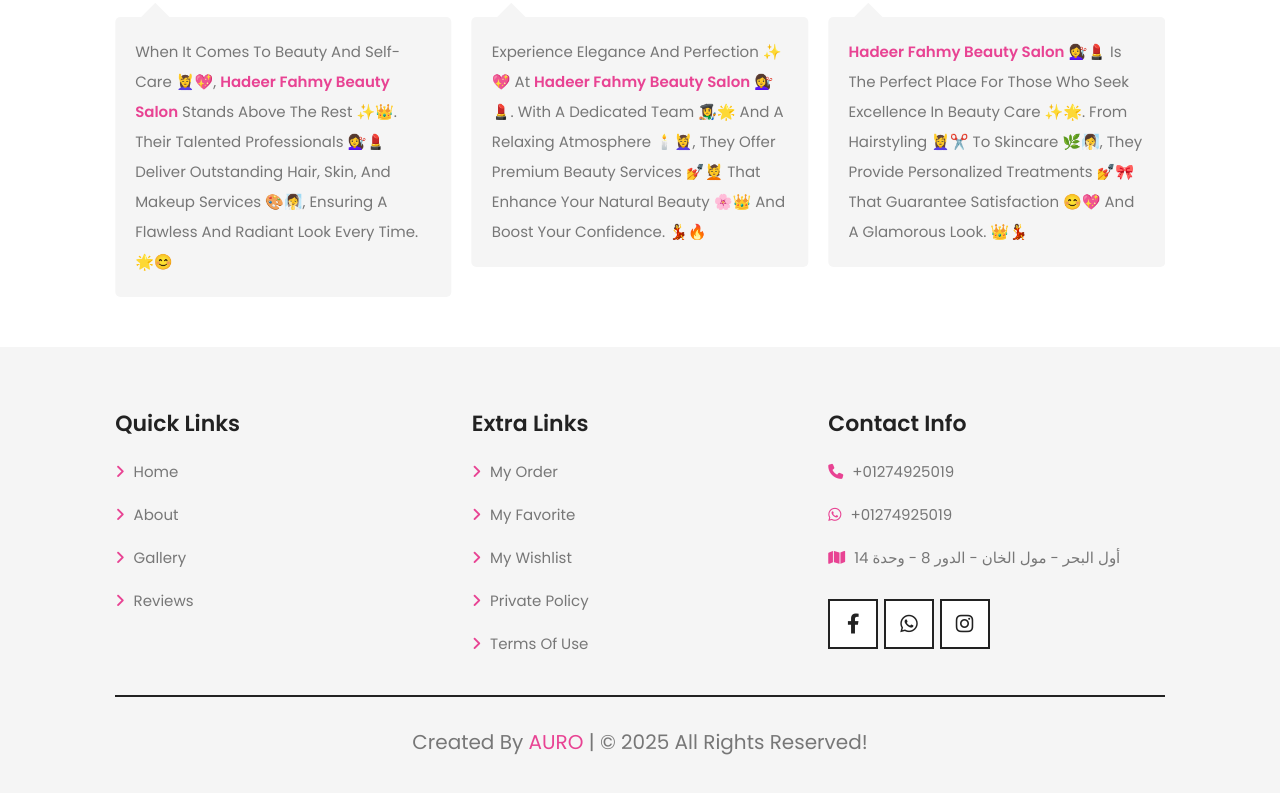
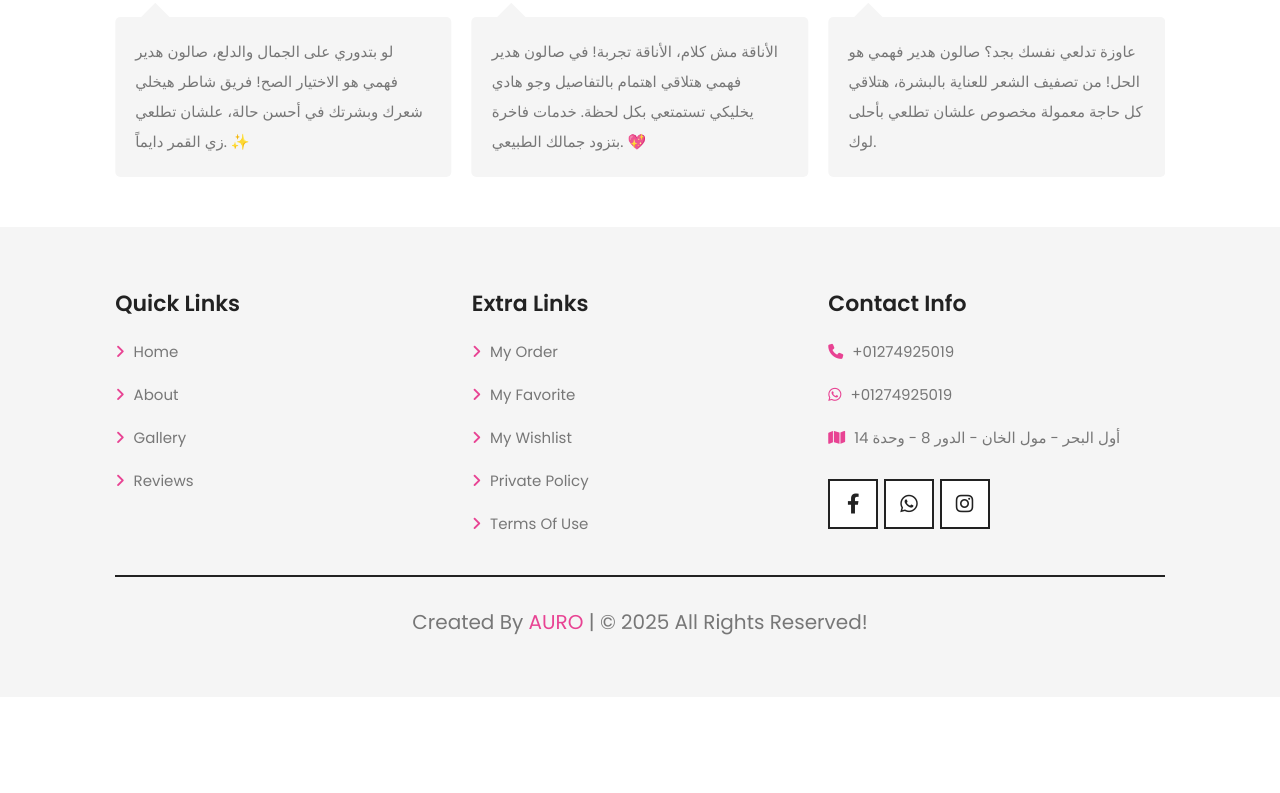
Before and after one commit to mrhoba9/beauty, a plain HTML site: page index.html in a window 1280 px wide. Shown: the part 2778-3571 px from the top of the page. After the commit the page ends 3475 px from the top, so only its background shows below. Drawn offline with nearby package versions, Linux system fonts and the light colour scheme; some packages are replaced by stand-ins of ours; a script that the page names is missing.

Commit message:
review to arabic

```diff
--- a/index.html
+++ b/index.html
@@ -162,7 +162,7 @@
                                 </div>
                             </div>
                         </div>
-                        <p class="text"><strong style="color:#e84393">Hadeer Fahmy Beauty Salon</strong> is the ultimate destination for luxury beauty treatments 💆‍♀️✨. With expert stylists 💇‍♀️💄 and premium products 🛍️🌿, they provide top-tier services that leave you feeling refreshed, confident, and stunning. 🌟😍  </p>
+                        <p class="text">صالون هدير فهمي هو المكان اللي هيديلك تجربة عناية فاخرة 💆‍♀️. مع أحسن خبراء التصفيف ومنتجات تحفة، هتحسي كأنك ملكة وثقتك هتبقى في السما!</p>
                     </div>
                     <div class="swiper-slide slide">
                         <div class="user">
@@ -178,7 +178,7 @@
                                 </div>
                             </div>
                         </div>
-                        <p class="text">When it comes to beauty and self-care 💆‍♀️💖, <strong style="color:#e84393">Hadeer Fahmy Beauty Salon</strong> stands above the rest ✨👑. Their talented professionals 💇‍♀️💄 deliver outstanding hair, skin, and makeup services 🎨🧖‍♀️, ensuring a flawless and radiant look every time. 🌟😊  </p>
+                        <p class="text">لو بتدوري على الجمال والدلع، صالون هدير فهمي هو الاختيار الصح! فريق شاطر هيخلي شعرك وبشرتك في أحسن حالة، علشان تطلعي زي القمر دايماً. ✨</p>
                     </div>
                     <div class="swiper-slide slide">
                         <div class="user">
@@ -194,7 +194,7 @@
                                 </div>
                             </div>
                         </div>
-                        <p class="text">Experience elegance and perfection ✨💖 at <strong style="color:#e84393">Hadeer Fahmy Beauty Salon</strong> 💇‍♀️💄. With a dedicated team 👩‍🎨🌟 and a relaxing atmosphere 🕯️💆‍♀️, they offer premium beauty services 💅💆 that enhance your natural beauty 🌸👑 and boost your confidence. 💃🔥  </p>
+                        <p class="text">الأناقة مش كلام، الأناقة تجربة! في صالون هدير فهمي هتلاقي اهتمام بالتفاصيل وجو هادي يخليكي تستمتعي بكل لحظة. خدمات فاخرة بتزود جمالك الطبيعي. 💖</p>
                     </div>
                     <div class="swiper-slide slide">
                         <div class="user">
@@ -210,7 +210,7 @@
                                 </div>
                             </div>
                         </div>
-                        <p class="text"><strong style="color:#e84393">Hadeer Fahmy Beauty Salon</strong> 💇‍♀️💄 is the perfect place for those who seek excellence in beauty care ✨🌟. From hairstyling 💆‍♀️✂️ to skincare 🌿🧖‍♀️, they provide personalized treatments 💅🎀 that guarantee satisfaction 😊💖 and a glamorous look. 👑💃  </p>
+                        <p class="text">عاوزة تدلعي نفسك بجد؟ صالون هدير فهمي هو الحل! من تصفيف الشعر للعناية بالبشرة، هتلاقي كل حاجة معمولة مخصوص علشان تطلعي بأحلى لوك. </p>
                     </div>
                     <div class="swiper-slide slide">
                         <div class="user">
@@ -225,7 +225,7 @@
                                 </div>
                             </div>
                         </div>
-                        <p class="text"><strong style="color:#e84393">Hadeer Fahmy Beauty Salon</strong> 💇‍♀️✨ is your ideal destination for beauty and excellence 👑💎. With a professional team 💅🌟 and luxurious services, you can enjoy the best beauty experience that makes you look more radiant and confident 💖💃.</p>
+                        <p class="text">صالون هدير فهمي مش مجرد مكان تجميل، ده عالم تاني للجمال والتميز. 💅 مع فريق محترف، هتحسي بتغيير يفرق معاكي، وثقتك هتبقى غير!</p>
                     </div>
                     <div class="swiper-slide slide">
                         <div class="user">
@@ -241,7 +241,7 @@
                                 </div>
                             </div>
                         </div>
-                        <p class="text">At <strong style="color:#e84393">Hadeer Fahmy Salon</strong> 💇‍♀️✨, beauty starts here! 💖🌸 They offer the latest beauty trends 💅💄 and exceptional hair and skincare services 💆‍♀️🧖‍♀️, ensuring you a stunning look 👑😍 and a refreshed, confident feeling. 🌟💃</p>
+                        <p class="text">في صالون هدير فهمي، الجمال ليه عنوان! هنا هتلاقي أحدث صيحات الجمال وخدمات استثنائية، وبيضمنولك إطلالة مذهلة وشعور بالانتعاش والثقة. 💇‍♀️</p>
                     </div>
                 </div>
             </div>
```
